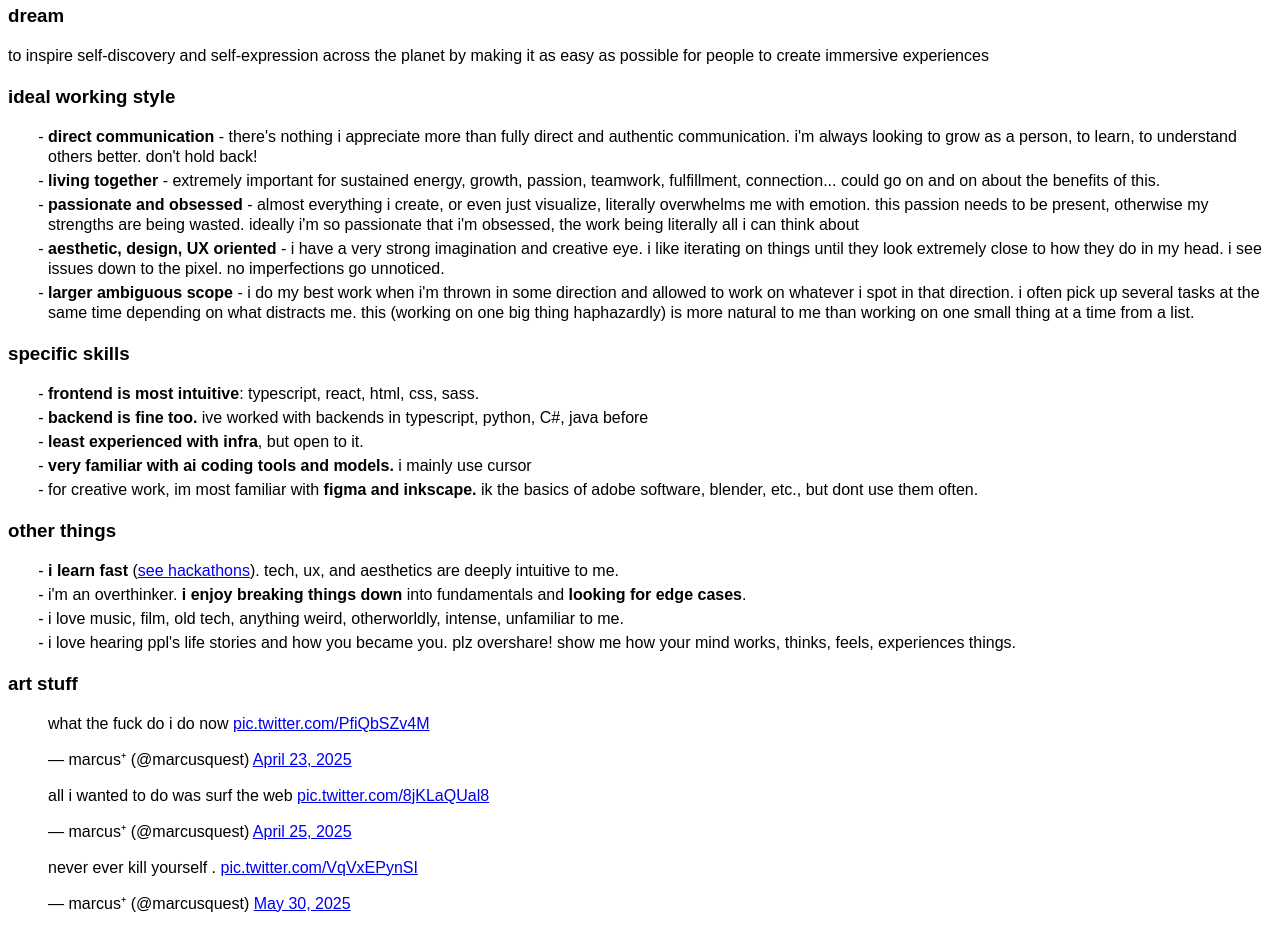
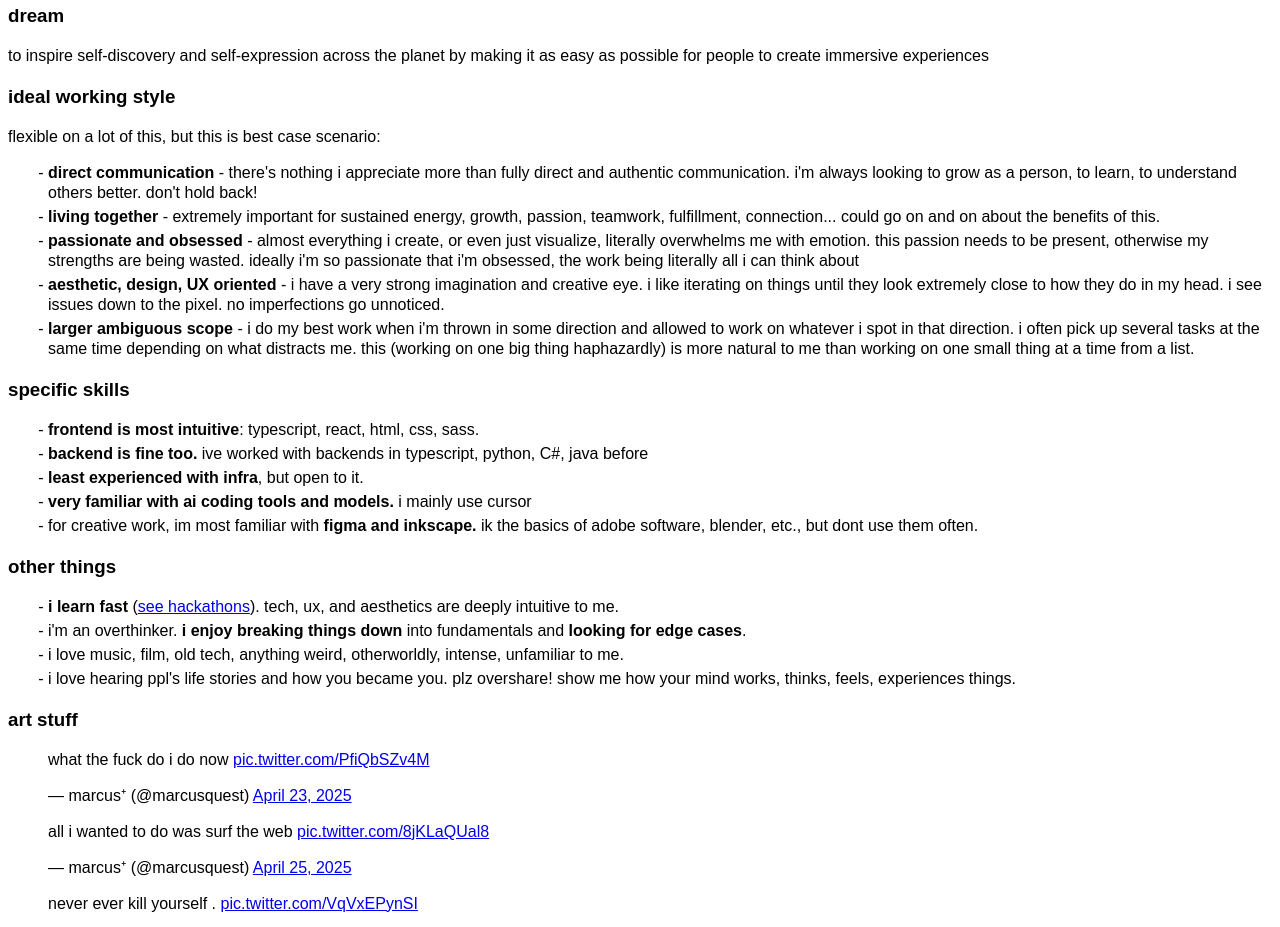
Before and after one commit to vimona3ds/vimona3ds.github.io, a website: page index.html in a window 1280 px wide. Shown: the part 840-1767 px from the top of the page. Drawn offline with Linux system fonts and the light colour scheme.

Commit message:
ok one last thing damn

```diff
--- a/index.html
+++ b/index.html
@@ -91,6 +91,7 @@
     <h3>dream</h3>
     <p>to inspire self-discovery and self-expression across the planet by making it as easy as possible for people to create immersive experiences</p>
     <h3>ideal working style</h3>
+    <p>flexible on a lot of this, but this is best case scenario:</p>
     <ul>
         <li><strong>direct communication</strong> - there's nothing i appreciate more than fully direct and authentic communication. i'm always looking to grow as a person, to learn, to understand others better. don't hold back!</li>
         <li><strong>living together</strong> - extremely important for sustained energy, growth, passion, teamwork, fulfillment, connection... could go on and on about the benefits of this.</li>
```
